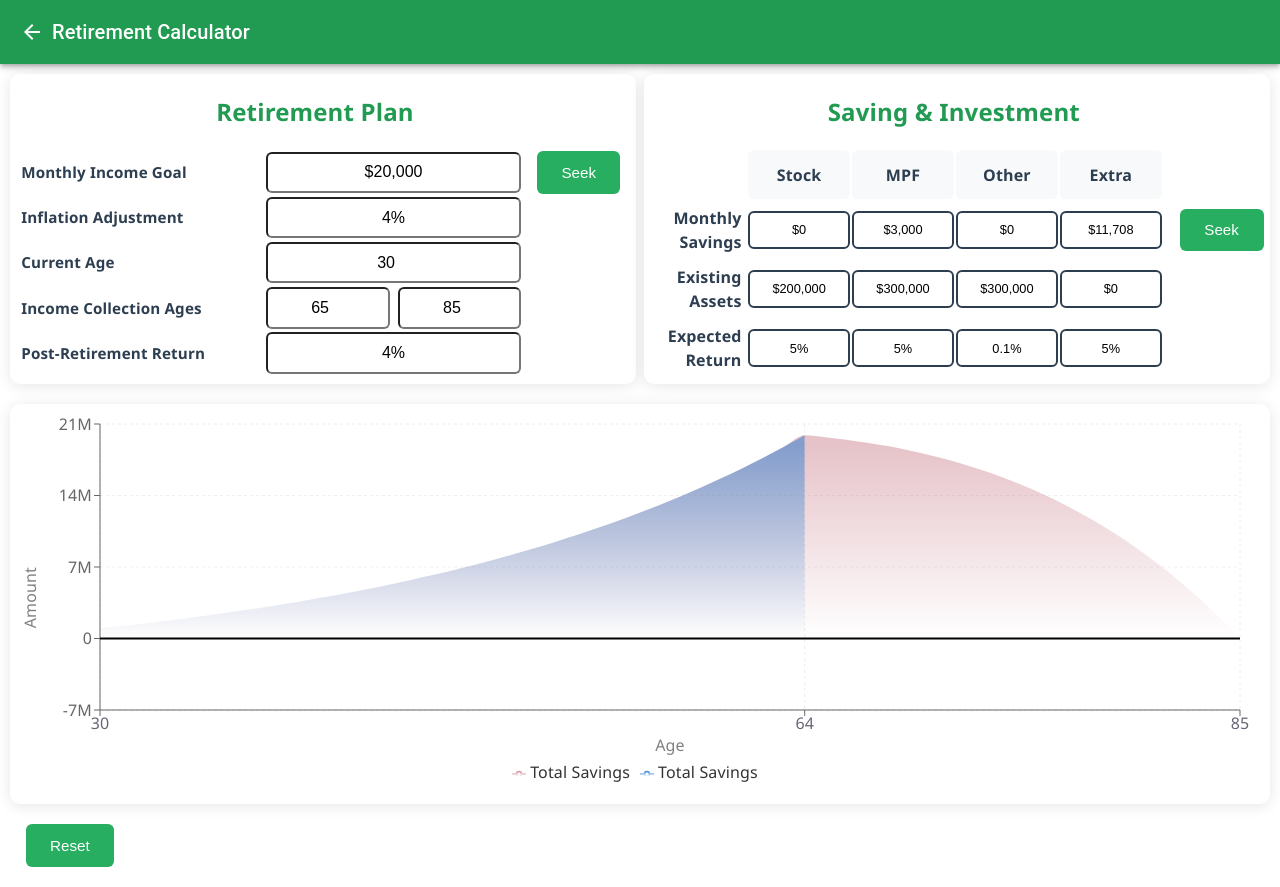
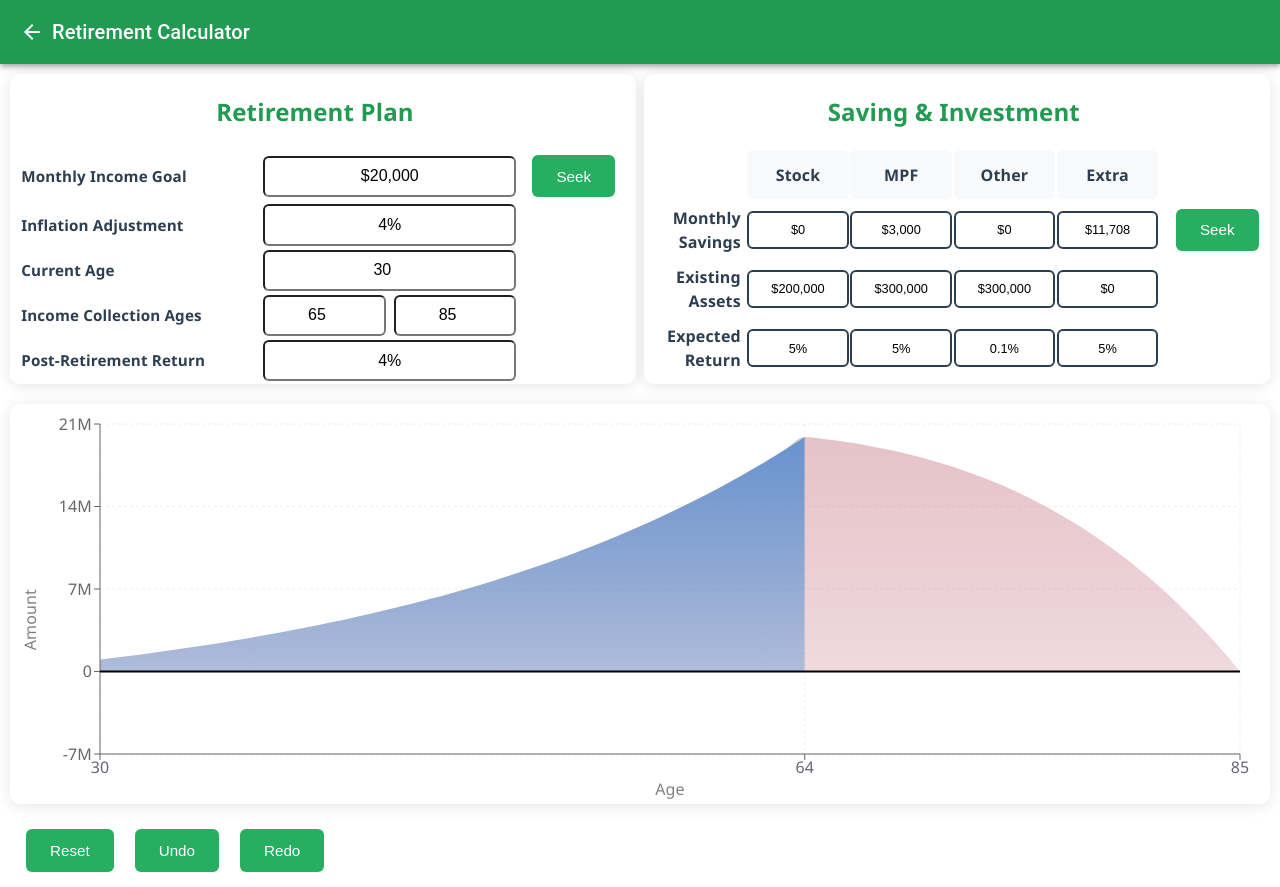
Before and after one commit to thompsonkylaw/RetirmentCalculator-Dev, a React (Vite) app: page / in a window 1280 px wide. Built offline with nearby package versions, Linux system fonts and the light colour scheme.

Commit message:
add undo redo

```diff
--- a/src/App.jsx
+++ b/src/App.jsx
@@ -1,4 +1,4 @@
-import { useState, useEffect } from 'react';
+import { useReducer, useEffect } from 'react';
 import Header from "./components/Header/Header";
 import UserInput3 from "./components/UserInput/UserInput3";
 import UserInput4 from "./components/UserInput/UserInput4";
@@ -27,7 +27,7 @@ import {
 // Define the theme for Material-UI
 const theme = createTheme();
 
-// Initial state constants
+// Initial state constants for user inputs
 const initialUserInput3 = {
   retirementGoal: 20000,
   inflationAdjustment: 4,
@@ -43,44 +43,112 @@ const initialUserInput4 = {
   expectedReturn: { stock: 5, mpf: 5, other: 0.1, extra: 5 },
 };
 
+// Initial state for the reducer, loading from localStorage if available
+const initialState = {
+  current: {
+    userInput3: JSON.parse(localStorage.getItem('userInput3')) || initialUserInput3,
+    userInput4: JSON.parse(localStorage.getItem('userInput4')) || initialUserInput4,
+  },
+  history: [],
+  future: [],
+};
+
+// Reducer function to manage state with undo/redo
+const reducer = (state, action) => {
+  switch (action.type) {
+    case 'UPDATE_INPUT3':
+      return {
+        ...state,
+        history: [...state.history, state.current],
+        current: {
+          ...state.current,
+          userInput3: action.payload,
+        },
+        future: [],
+      };
+    case 'UPDATE_INPUT4':
+      return {
+        ...state,
+        history: [...state.history, state.current],
+        current: {
+          ...state.current,
+          userInput4: action.payload,
+        },
+        future: [],
+      };
+    case 'UNDO':
+      if (state.history.length === 0) return state;
+      const previous = state.history[state.history.length - 1];
+      const newHistory = state.history.slice(0, -1);
+      return {
+        current: previous,
+        history: newHistory,
+        future: [state.current, ...state.future],
+      };
+    case 'REDO':
+      if (state.future.length === 0) return state;
+      const next = state.future[0];
+      const newFuture = state.future.slice(1);
+      return {
+        current: next,
+        history: [...state.history, state.current],
+        future: newFuture,
+      };
+    case 'RESET':
+      return {
+        current: {
+          userInput3: initialUserInput3,
+          userInput4: initialUserInput4,
+        },
+        history: [],
+        future: [],
+      };
+    default:
+      return state;
+  }
+};
+
 const App = () => {
-  const tableData3 = [];
-  const tableData4 = [];
-  const chartData = [];
+  const [state, dispatch] = useReducer(reducer, initialState);
 
-  // Initialize state from localStorage or defaults
-  const [userInput3, setUserInput3] = useState(() => {
-    const saved = localStorage.getItem('userInput3');
-    return saved ? JSON.parse(saved) : initialUserInput3;
-  });
-
-  const [userInput4, setUserInput4] = useState(() => {
-    const saved = localStorage.getItem('userInput4');
-    return saved ? JSON.parse(saved) : initialUserInput4;
-  });
-
-  // Persist state changes to localStorage
-  useEffect(() => {
-    localStorage.setItem('userInput3', JSON.stringify(userInput3));
-  }, [userInput3]);
-
-  useEffect(() => {
-    localStorage.setItem('userInput4', JSON.stringify(userInput4));
-  }, [userInput4]);
-
-  // Reset handler
-  const handleReset = () => {
-    setUserInput3(initialUserInput3);
-    setUserInput4(initialUserInput4);
+  // Functions to update inputs via dispatch
+  const updateUserInput3 = (newInput3) => {
+    dispatch({ type: 'UPDATE_INPUT3', payload: newInput3 });
   };
 
+  const updateUserInput4 = (newInput4) => {
+    dispatch({ type: 'UPDATE_INPUT4', payload: newInput4 });
+  };
+
+  // Button handlers
+  const handleUndo = () => {
+    dispatch({ type: 'UNDO' });
+  };
+
+  const handleRedo = () => {
+    dispatch({ type: 'REDO' });
+  };
+
+  const handleReset = () => {
+    dispatch({ type: 'RESET' });
+  };
+
+  // Persist current state to localStorage whenever it changes
+  useEffect(() => {
+    localStorage.setItem('userInput3', JSON.stringify(state.current.userInput3));
+    localStorage.setItem('userInput4', JSON.stringify(state.current.userInput4));
+  }, [state.current]);
+
+  // Combined inputs for calculations
   const combinedInputs = {
-    ...userInput3,
-    ...userInput4,
-    duration: userInput3.toAge - userInput3.fromAge,
+    ...state.current.userInput3,
+    ...state.current.userInput4,
+    duration: state.current.userInput3.toAge - state.current.userInput3.fromAge,
   };
 
   // Calculate tableData4 (pre-retirement growth)
+  const tableData4 = [];
+  const chartData = [];
   let row_Year = [];
   let row_Age = [];
   let row_Stock = [];
@@ -135,6 +203,7 @@ const App = () => {
   }
 
   // Calculate tableData3 (post-retirement drawdown)
+  const tableData3 = [];
   let row_Year3 = [];
   let row_Age3 = [];
   let row_D = [];
@@ -202,36 +271,36 @@ const App = () => {
     });
   }
 
-  // Calculation functions for seek functionality
+  // Seek calculation functions
   const calculateLeftSeek = (G24) => {
     let G17;
-    const G18 = combinedInputs.inflationAdjustment / 100;
-    const G19 = combinedInputs.currentAge;
-    const G20 = combinedInputs.toAge;
-    const G21 = combinedInputs.postRetirementReturn / 100;
-    const E20 = combinedInputs.fromAge;
+    const G18 = state.current.userInput3.inflationAdjustment / 100;
+    const G19 = state.current.userInput3.currentAge;
+    const G20 = state.current.userInput3.toAge;
+    const G21 = state.current.userInput3.postRetirementReturn / 100;
+    const E20 = state.current.userInput3.fromAge;
 
     if (G21 === G18) {
       G17 = G24 / ((G20 - E20 + 1) * 12 * Math.pow(1 + G18, E20 - G19));
     } else {
       G17 = (G24 * (G21 - G18)) / ((1 - Math.pow((1 + G18) / (1 + G21), G20 - E20 + 1)) * 12 * Math.pow(1 + G18, E20 - G19) * (1 + G21));
     }
-    setUserInput3((prev) => ({
-      ...prev,
+    updateUserInput3({
+      ...state.current.userInput3,
       retirementGoal: G17,
-    }));
+    });
   };
 
   const calculateRightSeek = (lastRowOfStock, lastRowOfMPF, lastRowOfOther) => {
     let P18;
-    const P19 = combinedInputs.existingAssets.extra;
-    const P20 = combinedInputs.expectedReturn.extra / 100;
-    const G17 = combinedInputs.retirementGoal;
-    const G18 = combinedInputs.inflationAdjustment / 100;
-    const G19 = combinedInputs.currentAge;
-    const G20 = combinedInputs.toAge;
-    const G21 = combinedInputs.postRetirementReturn / 100;
-    const E20 = combinedInputs.fromAge;
+    const P19 = state.current.userInput4.existingAssets.extra;
+    const P20 = state.current.userInput4.expectedReturn.extra / 100;
+    const G17 = state.current.userInput3.retirementGoal;
+    const G18 = state.current.userInput3.inflationAdjustment / 100;
+    const G19 = state.current.userInput3.currentAge;
+    const G20 = state.current.userInput3.toAge;
+    const G21 = state.current.userInput3.postRetirementReturn / 100;
+    const E20 = state.current.userInput3.fromAge;
 
     let G24;
     if (G21 === G18) {
@@ -243,13 +312,13 @@ const App = () => {
     const lastRowOfExtra = G24 - lastRowOfStock - lastRowOfMPF - lastRowOfOther;
     P18 = (lastRowOfExtra - P19 * (1 + P20 / 12) ** (12 * (E20 - G19))) * (P20 / 12) / ((1 + P20 / 12) ** (12 * (E20 - G19)) - 1);
 
-    setUserInput4((prev) => ({
-      ...prev,
+    updateUserInput4({
+      ...state.current.userInput4,
       monthlySavings: {
-        ...prev.monthlySavings,
+        ...state.current.userInput4.monthlySavings,
         extra: P18,
       },
-    }));
+    });
   };
 
   return (
@@ -285,20 +354,26 @@ const App = () => {
               padding: 0px;
               text-align: center;
             }
+            .seek-button {
+              margin: 5px;
+              padding: 10px 20px;
+              font-size: 16px;
+              cursor: pointer;
+            }
           `}</style>
           {/* User Inputs */}
           <Grid container spacing={1}>
             <Grid item xs={12} md={6}>
               <UserInput3
-                inputs={userInput3}
-                setInputs={setUserInput3}
+                inputs={state.current.userInput3}
+                setInputs={updateUserInput3}
                 onCalculate={() => calculateLeftSeek(row_G[0])}
               />
             </Grid>
             <Grid item xs={12} md={6}>
               <UserInput4
-                inputs={userInput4}
-                setInputs={setUserInput4}
+                inputs={state.current.userInput4}
+                setInputs={updateUserInput4}
                 onCalculate={() =>
                   calculateRightSeek(
                     row_Stock[row_Stock.length - 1],
@@ -312,11 +387,11 @@ const App = () => {
           {/* Chart */}
           <Chart
             data={chartData}
-            currentAge={userInput3.currentAge}
-            fromAge={userInput3.fromAge}
-            toAge={userInput3.toAge}
+            currentAge={state.current.userInput3.currentAge}
+            fromAge={state.current.userInput3.fromAge}
+            toAge={state.current.userInput3.toAge}
           />
-          {/* Result Tables */}
+          {/* Result Tables (commented out) */}
           {/* <Grid container spacing={1}>
             <Grid item xs={12} md={6}>
               <ResultTable4 data={tableData4} />
@@ -325,9 +400,15 @@ const App = () => {
               <ResultTable3 data={tableData3} />
             </Grid>
           </Grid> */}
-          {/* Reset Button */}
+          {/* Action Buttons */}
           <button className="seek-button" onClick={handleReset}>
             Reset
+          </button>
+          <button className="seek-button" onClick={handleUndo}>
+            Undo
+          </button>
+          <button className="seek-button" onClick={handleRedo}>
+            Redo
           </button>
         </div>
       </Box>
--- a/src/components/Chart/Chart.jsx
+++ b/src/components/Chart/Chart.jsx
@@ -69,12 +69,12 @@ const ChartComponent = (props) => {
       >
         <defs>
           <linearGradient id="gradientFillFirst" x1="0" y1="0" x2="0" y2="1">
-            <stop offset="5%" stopColor="#1976d2" stopOpacity={.8} />
-            <stop offset="100%" stopColor="#1976d2" stopOpacity={0} />
+            <stop offset="5%" stopColor="#1976d2" stopOpacity={1} />
+            <stop offset="100%" stopColor="#1976d2" stopOpacity={0.5} />
           </linearGradient>
           <linearGradient id="gradientFillSecond" x1="0" y1="0" x2="0" y2="1">
             <stop offset="5%" stopColor="#CA828EFF" stopOpacity={0.8} />
-            <stop offset="100%" stopColor="#CA828EFF" stopOpacity={0} />
+            <stop offset="100%" stopColor="#CA828EFF" stopOpacity={0.5} />
           </linearGradient>
         </defs>
         <CartesianGrid strokeDasharray="3 3" stroke="#eee" />
@@ -101,10 +101,10 @@ const ChartComponent = (props) => {
           formatter={(value) => [`$${Number(value).toLocaleString()}`, 'Amount']}
           labelFormatter={(label) => `Age: ${label}`}
         />
-        <Legend
+        {/* <Legend
           wrapperStyle={{ paddingTop: '20px' }}
           formatter={() => <span style={{ color: '#333' }}>Total Savings</span>}
-        />
+        /> */}
         <Area
           type="monotone"
           dataKey="sum"
```
